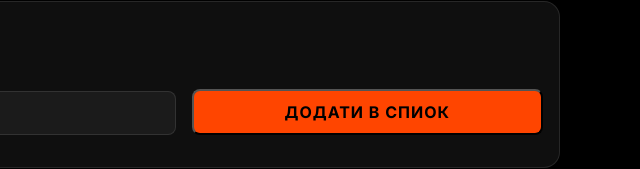
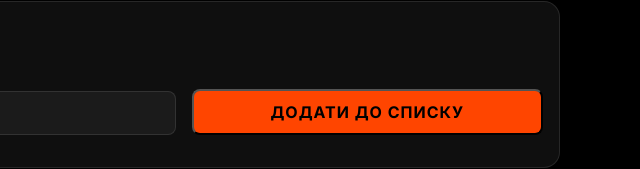
Before and after one commit to Guijeen/bender, a plain HTML site: page index.html in a window 1280 px wide. Shown: the part 666-835 px from the top of the page, 640-1280 px from the left. Drawn offline with nearby package versions, Linux system fonts and the light colour scheme.

Commit message:
orfography

```diff
--- a/index.html
+++ b/index.html
@@ -78,7 +78,7 @@
                 />
               </label>
               <button class="button input-label" type="button">
-                Додати в спиок
+                Додати до списку
               </button>
             </form>
           </div>
```
Also changed, not shown: images/JavaScript_menu.txt (added), images/snail_icon_125672.svg (added).
